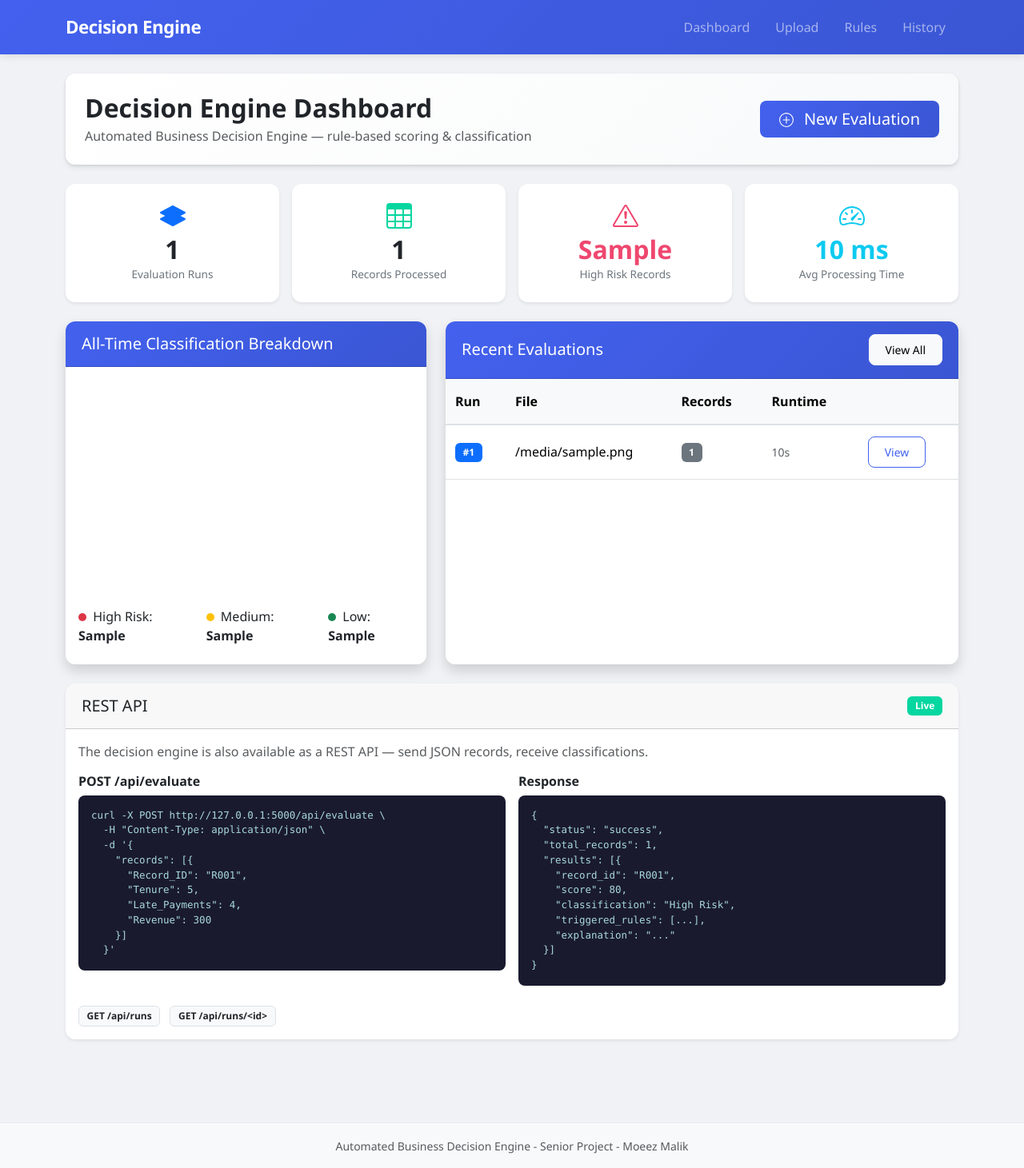
After one commit to moeezislammalik/automated-business-decision-engine, a Flask app: template app/templates/dashboard.html in a window 1280 px wide. The commit adds this page. Shown: the whole page at 80% size. Run offline with Flask 3, Linux system fonts and the light colour scheme; the template is opened without the code that fills it: most values are stand-ins (such as "Sample title", 1, 10 or a date in 2020); a map, chart or similar area stays blank.

Commit message:
Add dashboard, charts, REST API, filter UI, and GitHub Actions CI
- Home dashboard: stat cards (runs, records, high risk count, avg runtime),
  all-time classification doughnut chart, recent evaluations table, REST API reference
- Results page: classification doughnut chart + score distribution histogram (Chart.js),
  one-click filter buttons (All / High Risk / Medium Risk / Low Risk)
- REST API: POST /api/evaluate, GET /api/runs, GET /api/runs/<id>
- GitHub Actions CI: .github/workflows/test.yml runs 60 tests on every push
- Updated navigation: Dashboard, Upload, Rules, History with active state
- Updated README with new features, REST API docs, and CI badge

```diff
--- a/app/static/css/style.css
+++ b/app/static/css/style.css
@@ -270,6 +270,65 @@ footer {
     color: white;
 }
 
+/* Dashboard hero */
+.dashboard-hero {
+    background: linear-gradient(135deg, #fff 0%, #f8f9fa 100%);
+    border-radius: 12px;
+    padding: 1.5rem;
+    box-shadow: var(--card-shadow);
+}
+
+/* Stat cards */
+.stat-card {
+    border-radius: 12px;
+    transition: transform 0.2s, box-shadow 0.2s;
+}
+
+.stat-card:hover {
+    transform: translateY(-3px);
+    box-shadow: var(--card-shadow-hover);
+}
+
+.stat-value {
+    font-size: 2rem;
+    font-weight: 700;
+    line-height: 1.1;
+}
+
+.stat-label {
+    font-size: 0.85rem;
+    color: #6c757d;
+    font-weight: 500;
+    margin-top: 0.25rem;
+}
+
+/* Legend dot */
+.legend-dot {
+    display: inline-block;
+    width: 10px;
+    height: 10px;
+    border-radius: 50%;
+    margin-right: 4px;
+}
+
+/* API code block */
+.api-code {
+    background: #1a1a2e;
+    color: #a8dadc;
+    border-radius: 8px;
+    padding: 1rem;
+    font-size: 0.78rem;
+    overflow-x: auto;
+    white-space: pre;
+}
+
+/* Filter buttons active state */
+.filter-btn.active {
+    background-color: var(--primary-color) !important;
+    color: #fff !important;
+    border-color: var(--primary-color) !important;
+}
+
 /* Page header */
 .page-header {
     background: linear-gradient(135deg, #fff 0%, #f8f9fa 100%);
--- a/app/templates/base.html
+++ b/app/templates/base.html
@@ -19,10 +19,13 @@
             <div class="collapse navbar-collapse" id="navbarNav">
                 <ul class="navbar-nav ms-auto">
                     <li class="nav-item">
-                        <a class="nav-link {% if request.endpoint == 'main.index' %}active{% endif %}" href="{{ url_for('main.index') }}">Upload</a>
+                        <a class="nav-link {% if request.endpoint == 'main.index' %}active{% endif %}" href="{{ url_for('main.index') }}">Dashboard</a>
                     </li>
                     <li class="nav-item">
-                        <a class="nav-link {% if request.endpoint == 'main.view_rules' %}active{% endif %}" href="{{ url_for('main.view_rules') }}">View Rules</a>
+                        <a class="nav-link {% if request.endpoint in ['main.upload_form', 'main.upload_file'] %}active{% endif %}" href="{{ url_for('main.upload_form') }}">Upload</a>
+                    </li>
+                    <li class="nav-item">
+                        <a class="nav-link {% if request.endpoint == 'main.view_rules' %}active{% endif %}" href="{{ url_for('main.view_rules') }}">Rules</a>
                     </li>
                     <li class="nav-item">
                         <a class="nav-link {% if request.endpoint in ['main.view_history', 'main.view_run'] %}active{% endif %}" href="{{ url_for('main.view_history') }}">History</a>
--- /dev/null
+++ b/app/templates/dashboard.html
@@ -0,0 +1,242 @@
+{% extends "base.html" %}
+
+{% block title %}Dashboard - Decision Engine{% endblock %}
+
+{% block content %}
+
+<!-- Hero header -->
+<div class="dashboard-hero mb-4">
+    <div class="d-flex justify-content-between align-items-center flex-wrap gap-3">
+        <div>
+            <h2 class="mb-1 fw-bold">Decision Engine Dashboard</h2>
+            <p class="text-muted mb-0">Automated Business Decision Engine — rule-based scoring &amp; classification</p>
+        </div>
+        <a href="{{ url_for('main.upload_form') }}" class="btn btn-primary btn-lg px-4">
+            <svg xmlns="http://www.w3.org/2000/svg" width="18" height="18" fill="currentColor" class="bi bi-plus-circle me-2" viewBox="0 0 16 16">
+                <path d="M8 15A7 7 0 1 1 8 1a7 7 0 0 1 0 14zm0 1A8 8 0 1 0 8 0a8 8 0 0 0 0 16z"/>
+                <path d="M8 4a.5.5 0 0 1 .5.5v3h3a.5.5 0 0 1 0 1h-3v3a.5.5 0 0 1-1 0v-3h-3a.5.5 0 0 1 0-1h3v-3A.5.5 0 0 1 8 4z"/>
+            </svg>
+            New Evaluation
+        </a>
+    </div>
+</div>
+
+<!-- Stat cards -->
+<div class="row g-3 mb-4">
+    <div class="col-6 col-md-3">
+        <div class="card stat-card h-100 shadow-sm">
+            <div class="card-body text-center py-4">
+                <div class="stat-icon text-primary mb-2">
+                    <svg xmlns="http://www.w3.org/2000/svg" width="32" height="32" fill="currentColor" class="bi bi-layers" viewBox="0 0 16 16">
+                        <path d="M8.235 1.559a.5.5 0 0 0-.47 0l-7.5 4a.5.5 0 0 0 0 .882L3.188 8 .264 9.559a.5.5 0 0 0 0 .882l7.5 4a.5.5 0 0 0 .47 0l7.5-4a.5.5 0 0 0 0-.882L12.813 8l2.922-1.559a.5.5 0 0 0 0-.882l-7.5-4z"/>
+                    </svg>
+                </div>
+                <div class="stat-value">{{ stats.total_runs }}</div>
+                <div class="stat-label">Evaluation Runs</div>
+            </div>
+        </div>
+    </div>
+    <div class="col-6 col-md-3">
+        <div class="card stat-card h-100 shadow-sm">
+            <div class="card-body text-center py-4">
+                <div class="stat-icon text-success mb-2">
+                    <svg xmlns="http://www.w3.org/2000/svg" width="32" height="32" fill="currentColor" class="bi bi-table" viewBox="0 0 16 16">
+                        <path d="M0 2a2 2 0 0 1 2-2h12a2 2 0 0 1 2 2v12a2 2 0 0 1-2 2H2a2 2 0 0 1-2-2V2zm15 2h-4v3h4V4zm0 4h-4v3h4V8zm0 4h-4v3h3a1 1 0 0 0 1-1v-2zm-5 3v-3H6v3h4zm-5 0v-3H1v2a1 1 0 0 0 1 1h3zm-4-4h4V8H1v3zm0-4h4V4H1v3zm5-3v3h4V4H6zm4 4H6v3h4V8z"/>
+                    </svg>
+                </div>
+                <div class="stat-value">{{ "{:,}".format(stats.total_records) }}</div>
+                <div class="stat-label">Records Processed</div>
+            </div>
+        </div>
+    </div>
+    <div class="col-6 col-md-3">
+        <div class="card stat-card h-100 shadow-sm">
+            <div class="card-body text-center py-4">
+                <div class="stat-icon text-danger mb-2">
+                    <svg xmlns="http://www.w3.org/2000/svg" width="32" height="32" fill="currentColor" class="bi bi-exclamation-triangle" viewBox="0 0 16 16">
+                        <path d="M7.938 2.016A.13.13 0 0 1 8.002 2a.13.13 0 0 1 .063.016.146.146 0 0 1 .054.057l6.857 11.667c.036.06.035.124.002.183a.163.163 0 0 1-.054.06.116.116 0 0 1-.066.017H1.146a.115.115 0 0 1-.066-.017.163.163 0 0 1-.054-.06.176.176 0 0 1 .002-.183L7.884 2.073a.147.147 0 0 1 .054-.057zm1.044-.45a1.13 1.13 0 0 0-1.96 0L.165 13.233c-.457.778.091 1.767.98 1.767h13.713c.889 0 1.438-.99.98-1.767L8.982 1.566z"/>
+                        <path d="M7.002 12a1 1 0 1 1 2 0 1 1 0 0 1-2 0zM7.1 5.995a.905.905 0 1 1 1.8 0l-.35 3.507a.552.552 0 0 1-1.1 0L7.1 5.995z"/>
+                    </svg>
+                </div>
+                <div class="stat-value text-danger">{{ stats.classification_totals.get('High Risk', 0) }}</div>
+                <div class="stat-label">High Risk Records</div>
+            </div>
+        </div>
+    </div>
+    <div class="col-6 col-md-3">
+        <div class="card stat-card h-100 shadow-sm">
+            <div class="card-body text-center py-4">
+                <div class="stat-icon text-info mb-2">
+                    <svg xmlns="http://www.w3.org/2000/svg" width="32" height="32" fill="currentColor" class="bi bi-speedometer2" viewBox="0 0 16 16">
+                        <path d="M8 4a.5.5 0 0 1 .5.5V6a.5.5 0 0 1-1 0V4.5A.5.5 0 0 1 8 4zM3.732 5.732a.5.5 0 0 1 .707 0l.915.914a.5.5 0 1 1-.708.708l-.914-.915a.5.5 0 0 1 0-.707zM2 10a.5.5 0 0 1 .5-.5h1.586a.5.5 0 0 1 0 1H2.5A.5.5 0 0 1 2 10zm9.5 0a.5.5 0 0 1 .5-.5h1.5a.5.5 0 0 1 0 1H12a.5.5 0 0 1-.5-.5zm.754-4.246a.389.389 0 0 0-.527-.02L7.547 9.31a.91.91 0 1 0 1.302 1.258l3.434-4.297a.389.389 0 0 0-.029-.518z"/>
+                        <path fill-rule="evenodd" d="M0 10a8 8 0 1 1 15.547 2.661c-.442 1.253-1.845 1.602-2.932 1.25C11.309 13.488 9.475 13 8 13c-1.474 0-3.31.488-4.615.911-1.087.352-2.49.003-2.932-1.25A7.988 7.988 0 0 1 0 10zm8-7a7 7 0 0 0-6.603 9.329c.203.575.923.876 1.68.63C4.397 12.533 6.358 12 8 12s3.604.532 4.923.96c.757.245 1.477-.056 1.68-.631A7 7 0 0 0 8 3z"/>
+                    </svg>
+                </div>
+                <div class="stat-value text-info">
+                    {% if stats.avg_runtime_ms %}
+                        {% if stats.avg_runtime_ms < 1000 %}{{ stats.avg_runtime_ms }} ms{% else %}{{ (stats.avg_runtime_ms / 1000) | round(2) }}s{% endif %}
+                    {% else %}—{% endif %}
+                </div>
+                <div class="stat-label">Avg Processing Time</div>
+            </div>
+        </div>
+    </div>
+</div>
+
+{% if stats.total_runs > 0 %}
+<!-- Chart + Recent runs -->
+<div class="row g-4 mb-4">
+    <!-- Classification breakdown chart -->
+    <div class="col-md-5">
+        <div class="card shadow h-100">
+            <div class="card-header bg-primary text-white">
+                <h5 class="mb-0">All-Time Classification Breakdown</h5>
+            </div>
+            <div class="card-body d-flex flex-column align-items-center justify-content-center py-4">
+                <canvas id="dashboardPieChart" width="260" height="260"></canvas>
+                <div class="d-flex gap-3 mt-3">
+                    <span><span class="legend-dot bg-danger"></span> High Risk: <strong>{{ stats.classification_totals.get('High Risk', 0) }}</strong></span>
+                    <span><span class="legend-dot bg-warning"></span> Medium: <strong>{{ stats.classification_totals.get('Medium Risk', 0) }}</strong></span>
+                    <span><span class="legend-dot bg-success"></span> Low: <strong>{{ stats.classification_totals.get('Low Risk', 0) }}</strong></span>
+                </div>
+            </div>
+        </div>
+    </div>
+
+    <!-- Recent runs table -->
+    <div class="col-md-7">
+        <div class="card shadow h-100">
+            <div class="card-header bg-primary text-white d-flex justify-content-between align-items-center">
+                <h5 class="mb-0">Recent Evaluations</h5>
+                <a href="{{ url_for('main.view_history') }}" class="btn btn-sm btn-light">View All</a>
+            </div>
+            <div class="card-body p-0">
+                <div class="table-responsive">
+                    <table class="table table-hover mb-0">
+                        <thead>
+                            <tr>
+                                <th>Run</th>
+                                <th>File</th>
+                                <th>Records</th>
+                                <th>Runtime</th>
+                                <th></th>
+                            </tr>
+                        </thead>
+                        <tbody>
+                            {% for run in stats.recent_runs %}
+                            <tr>
+                                <td><span class="badge bg-primary">#{{ run.id }}</span></td>
+                                <td class="text-truncate" style="max-width:160px;">{{ run.filename }}</td>
+                                <td><span class="badge bg-secondary">{{ run.total_records }}</span></td>
+                                <td class="text-muted small">
+                                    {% if run.runtime_ms %}
+                                        {% if run.runtime_ms < 1000 %}{{ run.runtime_ms | round(0) | int }} ms{% else %}{{ (run.runtime_ms / 1000) | round(2) }}s{% endif %}
+                                    {% else %}—{% endif %}
+                                </td>
+                                <td>
+                                    <a href="{{ url_for('main.view_run', run_id=run.id) }}" class="btn btn-sm btn-outline-primary">View</a>
+                                </td>
+                            </tr>
+                            {% endfor %}
+                        </tbody>
+                    </table>
+                </div>
+            </div>
+        </div>
+    </div>
+</div>
+
+<!-- REST API reference card -->
+<div class="card shadow-sm mb-4">
+    <div class="card-header d-flex justify-content-between align-items-center">
+        <h5 class="mb-0">REST API</h5>
+        <span class="badge bg-success">Live</span>
+    </div>
+    <div class="card-body">
+        <p class="text-muted mb-3">The decision engine is also available as a REST API — send JSON records, receive classifications.</p>
+        <div class="row g-3">
+            <div class="col-md-6">
+                <h6 class="fw-semibold">POST /api/evaluate</h6>
+                <pre class="api-code">curl -X POST http://127.0.0.1:5000/api/evaluate \
+  -H "Content-Type: application/json" \
+  -d '{
+    "records": [{
+      "Record_ID": "R001",
+      "Tenure": 5,
+      "Late_Payments": 4,
+      "Revenue": 300
+    }]
+  }'</pre>
+            </div>
+            <div class="col-md-6">
+                <h6 class="fw-semibold">Response</h6>
+                <pre class="api-code">{
+  "status": "success",
+  "total_records": 1,
+  "results": [{
+    "record_id": "R001",
+    "score": 80,
+    "classification": "High Risk",
+    "triggered_rules": [...],
+    "explanation": "..."
+  }]
+}</pre>
+            </div>
+        </div>
+        <div class="mt-2">
+            <span class="badge bg-light text-dark border me-2">GET /api/runs</span>
+            <span class="badge bg-light text-dark border">GET /api/runs/&lt;id&gt;</span>
+        </div>
+    </div>
+</div>
+
+{% else %}
+<!-- Empty state -->
+<div class="card shadow text-center py-5">
+    <div class="card-body">
+        <svg xmlns="http://www.w3.org/2000/svg" width="64" height="64" fill="#6c757d" class="bi bi-inbox mb-3" viewBox="0 0 16 16">
+            <path d="M4.98 4a.5.5 0 0 0-.39.188L1.54 8H6a.5.5 0 0 1 .5.5 1.5 1.5 0 1 0 3 0A.5.5 0 0 1 10 8h4.46l-3.05-3.812A.5.5 0 0 0 11.02 4H4.98zm9.954 5H10.45a2.5 2.5 0 0 1-4.9 0H1.066l.32 2.562a.5.5 0 0 0 .497.438h12.234a.5.5 0 0 0 .496-.438L14.933 9zM3.809 3.563A1.5 1.5 0 0 1 4.981 3h6.038a1.5 1.5 0 0 1 1.172.563l3.7 4.625a.5.5 0 0 1 .105.374l-.39 3.124A1.5 1.5 0 0 1 14.117 13H1.883a1.5 1.5 0 0 1-1.489-1.314l-.39-3.124a.5.5 0 0 1 .106-.374l3.7-4.625z"/>
+        </svg>
+        <h4 class="text-muted">No evaluations yet</h4>
+        <p class="text-muted mb-4">Upload your first CSV dataset to get started.</p>
+        <a href="{{ url_for('main.upload_form') }}" class="btn btn-primary btn-lg">Upload Dataset</a>
+    </div>
+</div>
+{% endif %}
+
+<!-- Chart.js -->
+<script src="https://cdn.jsdelivr.net/npm/chart.js@4.4.0/dist/chart.umd.min.js"></script>
+<script>
+{% if stats.total_runs > 0 %}
+const ctx = document.getElementById('dashboardPieChart').getContext('2d');
+new Chart(ctx, {
+    type: 'doughnut',
+    data: {
+        labels: ['High Risk', 'Medium Risk', 'Low Risk'],
+        datasets: [{
+            data: [
+                {{ stats.classification_totals.get('High Risk', 0) }},
+                {{ stats.classification_totals.get('Medium Risk', 0) }},
+                {{ stats.classification_totals.get('Low Risk', 0) }}
+            ],
+            backgroundColor: ['#ef476f', '#ffd166', '#06d6a0'],
+            borderWidth: 2,
+            borderColor: '#fff',
+        }]
+    },
+    options: {
+        responsive: false,
+        cutout: '60%',
+        plugins: {
+            legend: { display: false },
+            tooltip: {
+                callbacks: {
+                    label: ctx => ` ${ctx.label}: ${ctx.parsed} records`
+                }
+            }
+        }
+    }
+});
+{% endif %}
+</script>
+{% endblock %}
```
Also changed, not shown: app/modules/database.py (+61 -0 lines), app/routes.py (+170 -24 lines), app/templates/results.html (+108 -5 lines), .github/workflows/test.yml (added), README.md, 4 other files.
